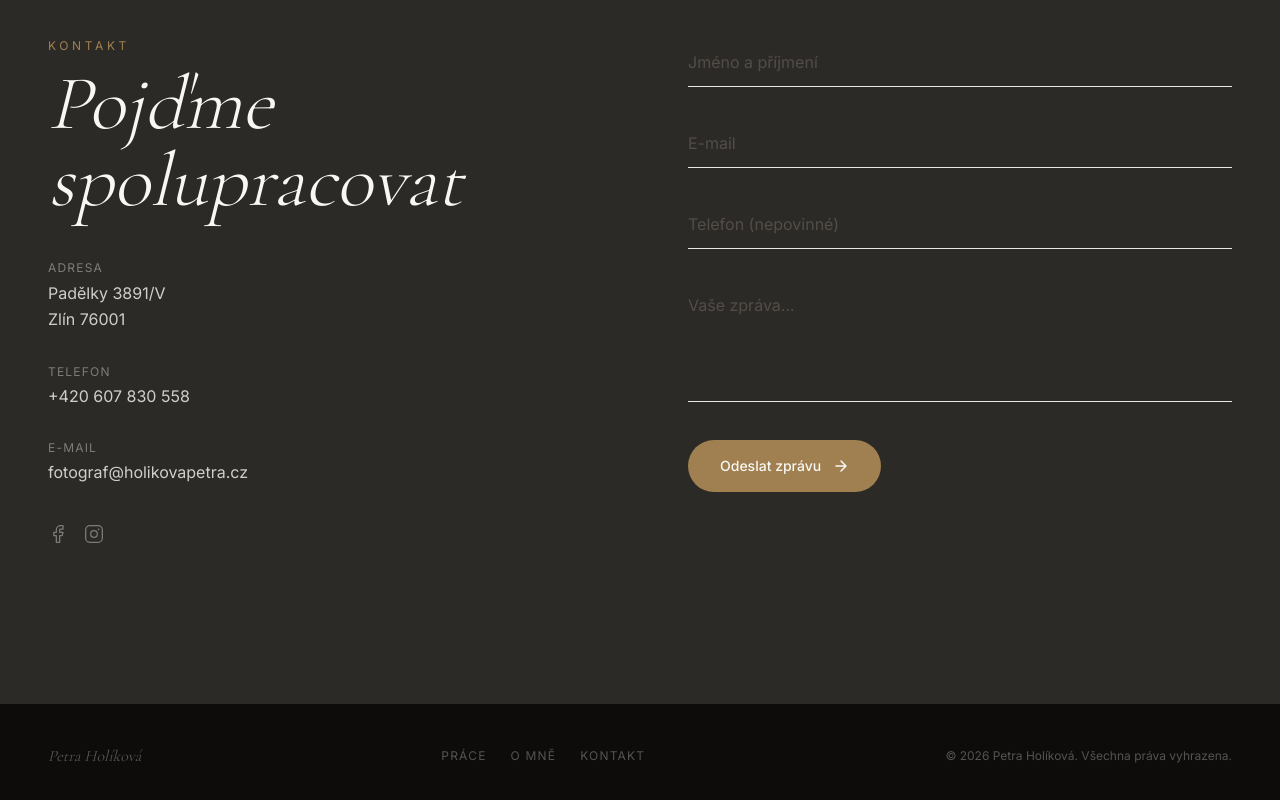
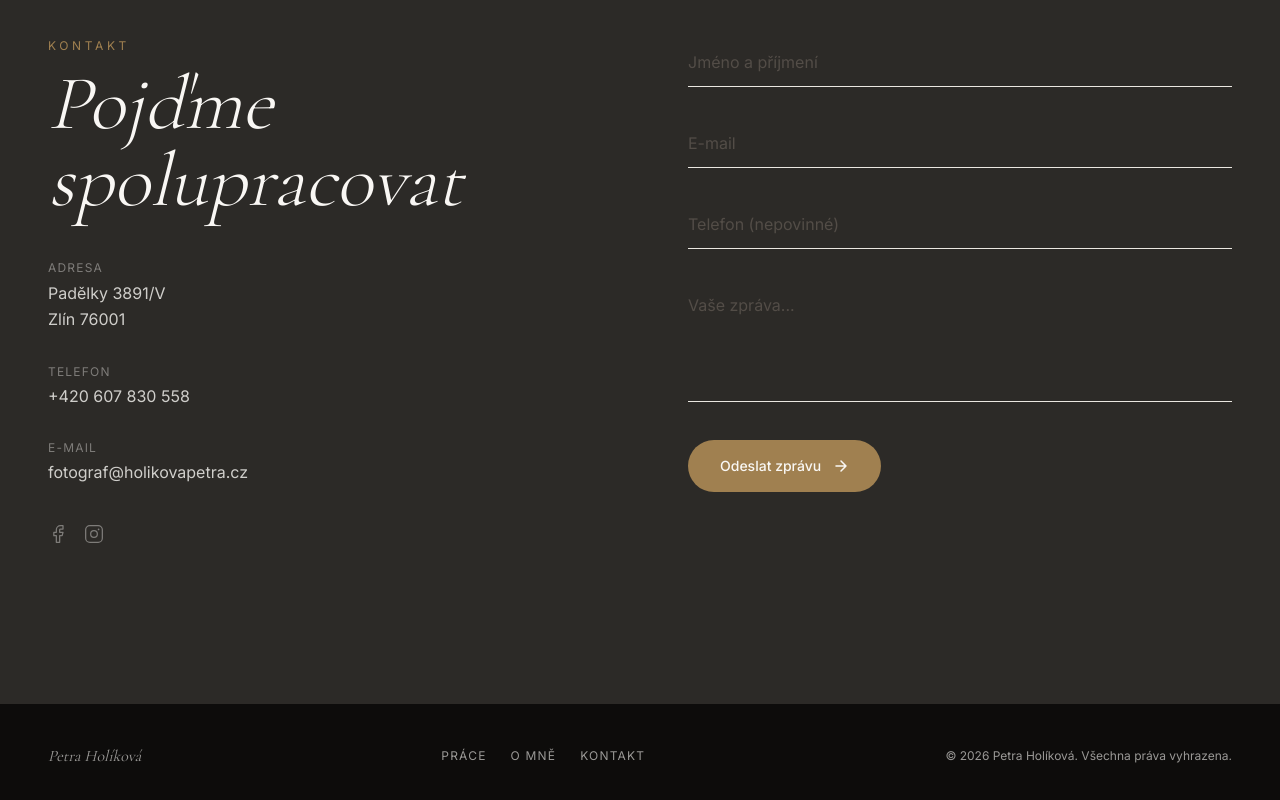
Before and after one commit to imrichkascak/holikovapetra.cz, a Next.js app: page / in a window 1280 px wide. Shown: the part 10764-11564 px from the top of the page. Built offline with nearby package versions, Linux system fonts and the light colour scheme.

Commit message:
Fix: footer text contrast cream/30->cream/60 to pass WCAG AA

```diff
--- a/src/components/Footer.tsx
+++ b/src/components/Footer.tsx
@@ -5,7 +5,7 @@
 
   return (
     <footer role="contentinfo" className="bg-ink py-10 px-6 md:px-12">
-      <div className="max-w-7xl mx-auto flex flex-col md:flex-row items-center justify-between gap-4 text-cream/30">
+      <div className="max-w-7xl mx-auto flex flex-col md:flex-row items-center justify-between gap-4 text-cream/60">
         <p className="font-display text-base italic">Petra Holíková</p>
 
         <nav aria-label="Patička — navigace">
@@ -17,7 +17,7 @@
                   e.preventDefault();
                   document.querySelector("#prace")?.scrollIntoView({ behavior: "smooth" });
                 }}
-                className="hover:text-cream/60 transition-colors"
+                className="hover:text-cream transition-colors"
               >
                 Práce
               </a>
@@ -29,7 +29,7 @@
                   e.preventDefault();
                   document.querySelector("#o-mne")?.scrollIntoView({ behavior: "smooth" });
                 }}
-                className="hover:text-cream/60 transition-colors"
+                className="hover:text-cream transition-colors"
               >
                 O mně
               </a>
@@ -41,7 +41,7 @@
                   e.preventDefault();
                   document.querySelector("#kontakt")?.scrollIntoView({ behavior: "smooth" });
                 }}
-                className="hover:text-cream/60 transition-colors"
+                className="hover:text-cream transition-colors"
               >
                 Kontakt
               </a>
```
